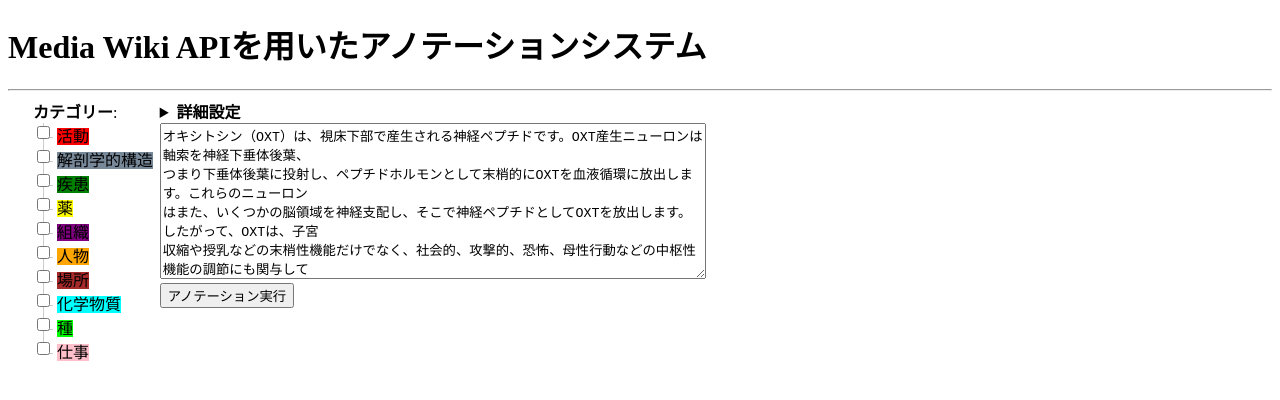
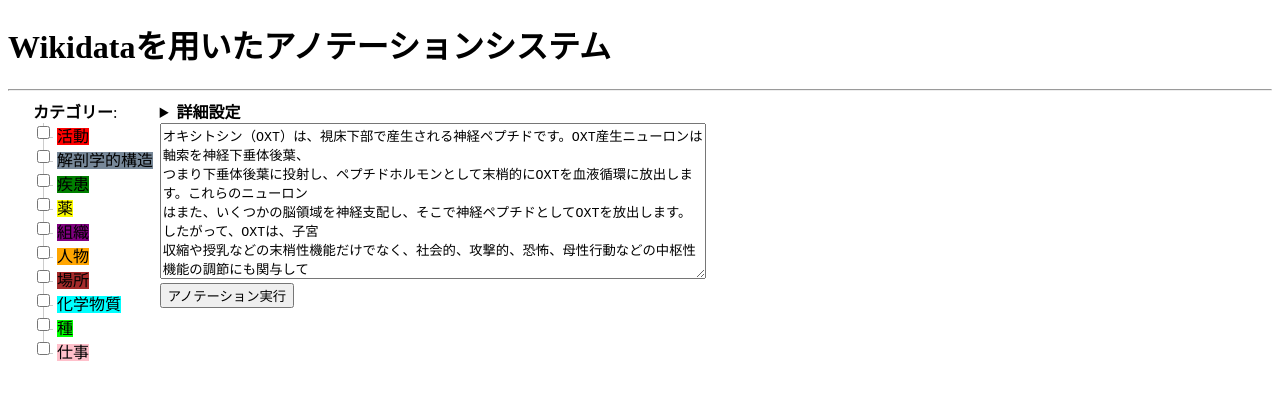
Before and after one commit to shunafuku/Annotation-by-Wikidata, a plain HTML site: page docs/index.html in a window 1280 px wide. Drawn offline with nearby package versions, Linux system fonts and the light colour scheme.

Commit message:
Update index.html

```diff
--- a/docs/index.html
+++ b/docs/index.html
@@ -12,7 +12,7 @@
 	<script type="text/javascript" src="./jscss/sparql.js" charset="UTF-8"></script>
 	<script src="./jscss/dbpedia_category.js"></script>
 	<script src="./jscss/categorylist_color.js"></script>
-	<title>Media Wiki APIを用いたアノテーションシステム</title>
+	<title>Wikidataを用いたアノテーションシステム</title>
 
 	<script>
 		/*ローカルで行う場合、クローム起動時に
@@ -494,7 +494,7 @@
 </head>
 
 <body>
-	<h1>Media Wiki APIを用いたアノテーションシステム</h1>
+	<h1>Wikidataを用いたアノテーションシステム</h1>
 	<hr>
 	<main>
 		<div class="left-column0">
```
